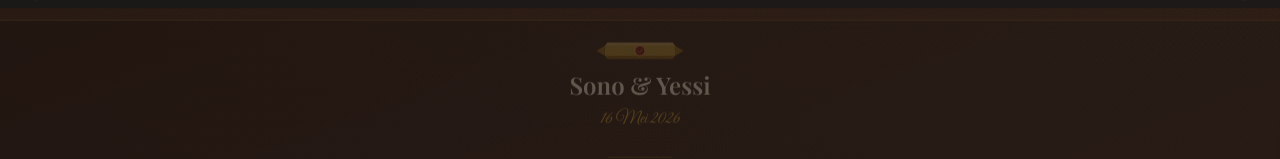
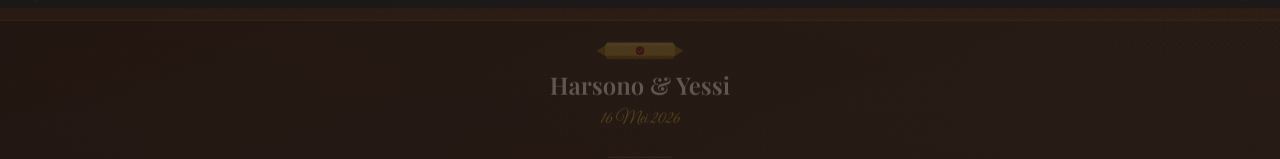
Before and after one commit to ReySa18/web_undangan, a Next.js app: page / in a window 1280 px wide. Shown: the part 7896-8055 px from the top of the page. Built offline with nearby package versions, Linux system fonts and the light colour scheme; a web font is replaced by a local one.

Commit message:
fix: Nama pengantin

```diff
--- a/src/components/Footer.tsx
+++ b/src/components/Footer.tsx
@@ -32,7 +32,7 @@ export default function Footer() {
           className="flex flex-col items-center gap-1"
         >
           <span className="font-heading text-2xl font-semibold text-text-main">
-            Sono & Yessi
+            Harsono & Yessi
           </span>
           <span className="font-script text-lg text-accent">
             16 Mei 2026
```
